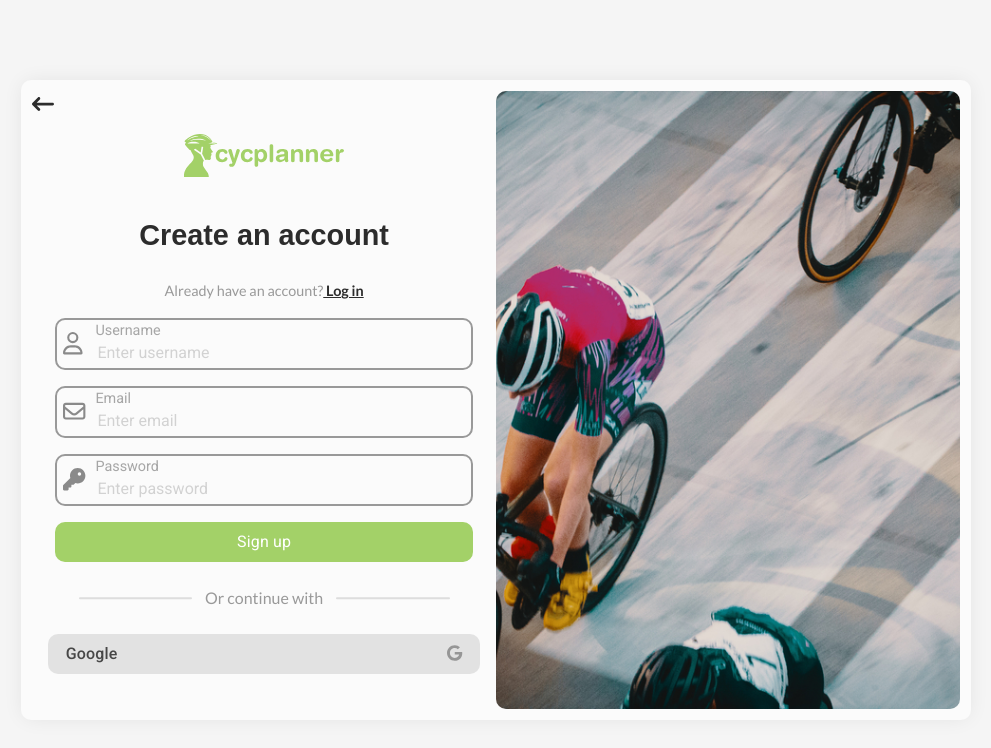
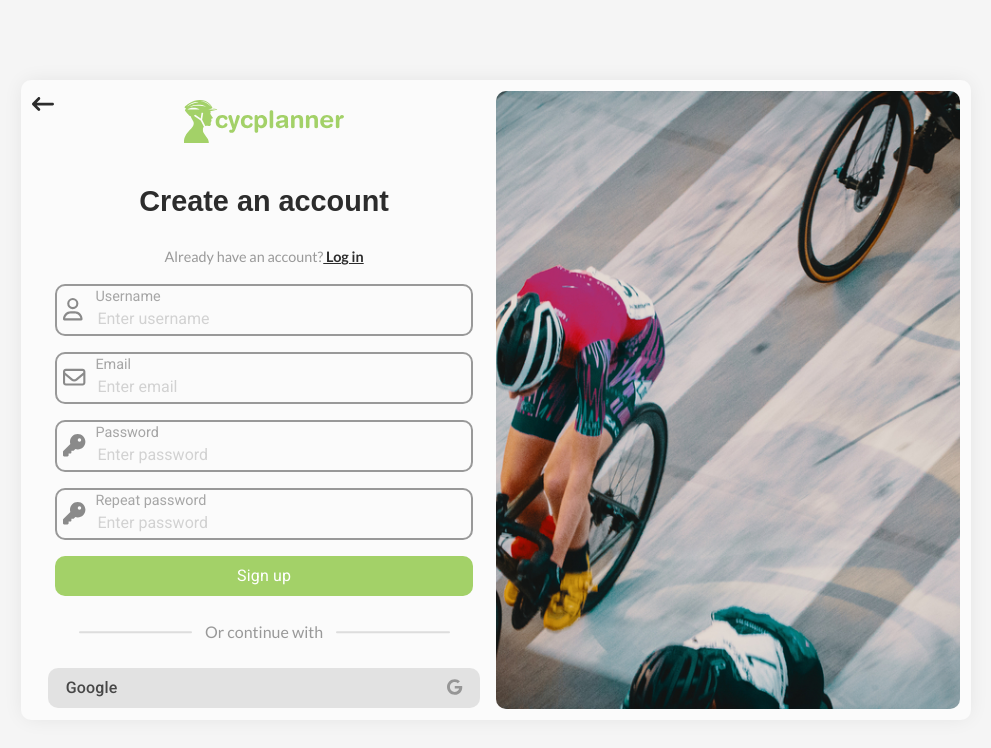
Before and after one commit to vladokuskov/cycplanner, a Next.js app: page /signup in a window 1280 px wide. Shown: the top 748 px of the page, without its empty margins (144-1135 px from the left). Built offline with nearby package versions, Linux system fonts and the light colour scheme; no server answers.

Commit message:
added password confirmation to auth form

```diff
--- a/src/components/styledComponents/auth/Auth.tsx
+++ b/src/components/styledComponents/auth/Auth.tsx
@@ -7,7 +7,7 @@ import {
 } from '@/firebase/auth';
 
 import { useRouter } from 'next/router';
-import { useState } from 'react';
+import { useEffect, useState } from 'react';
 
 import Image from 'next/image';
 import Link from 'next/link';
@@ -43,6 +43,7 @@ export default function Auth({ variant }: AuthPage) {
   const [username, setUsername] = useState<string>('');
   const [email, setEmail] = useState<string>('');
   const [password, setPassword] = useState<string>('');
+  const [confirmationPassword, setConfirmationPassword] = useState<string>('');
   const [isFormValidated, setIsFormValidated] = useState<boolean>(true);
   const [validationResponse, setValidationResponse] = useState<string>('');
   const [showPassword, setShowPassword] = useState<boolean>(false);
@@ -77,7 +78,10 @@ export default function Auth({ variant }: AuthPage) {
 
     try {
       const isValid = await validateAuth({ email, username, password });
-      if (isValid) {
+      if (isValid && confirmationPassword !== password) {
+        setValidationResponse('Passwords do not match');
+        return null;
+      } else if (isValid) {
         await registerWithEmailAndPassword(username, email, password);
 
         setEmail('');
@@ -101,6 +105,8 @@ export default function Auth({ variant }: AuthPage) {
       setValidationResponse(convertFirebaseError(err.code));
     }
   };
+
+  const isPasswordsEqual = () => confirmationPassword === password;
 
   return (
     <AuthLayoutWrapper>
@@ -179,6 +185,24 @@ export default function Auth({ variant }: AuthPage) {
               required
               danger={!isFormValidated}
             />
+            {variant === 'signup' && (
+              <Input
+                fieldType="password"
+                isPassShowed={showPassword}
+                value={confirmationPassword}
+                variant="auth-pass"
+                icon={faKey}
+                onChange={(
+                  e: React.ChangeEvent<HTMLInputElement | HTMLTextAreaElement>
+                ) => setConfirmationPassword(e.target.value)}
+                onClick={handleTogglePasswordVisibility}
+                label="Repeat password"
+                placeholder="Enter password"
+                full
+                required
+                danger={!isFormValidated || !isPasswordsEqual()}
+              />
+            )}
             {validationResponse.length > 0 && (
               <FailedText>{validationResponse}</FailedText>
             )}
--- a/src/firebase/auth.ts
+++ b/src/firebase/auth.ts
@@ -9,7 +9,6 @@ import {
   getFirestore,
 } from 'firebase/firestore';
 
-import { getAuth } from 'firebase/auth';
 import {
   GoogleAuthProvider,
   signInWithPopup,
@@ -18,6 +17,7 @@ import {
   sendPasswordResetEmail,
   signOut,
   updateProfile,
+  getAuth,
 } from 'firebase/auth';
 
 export const db = getFirestore(app);
```
